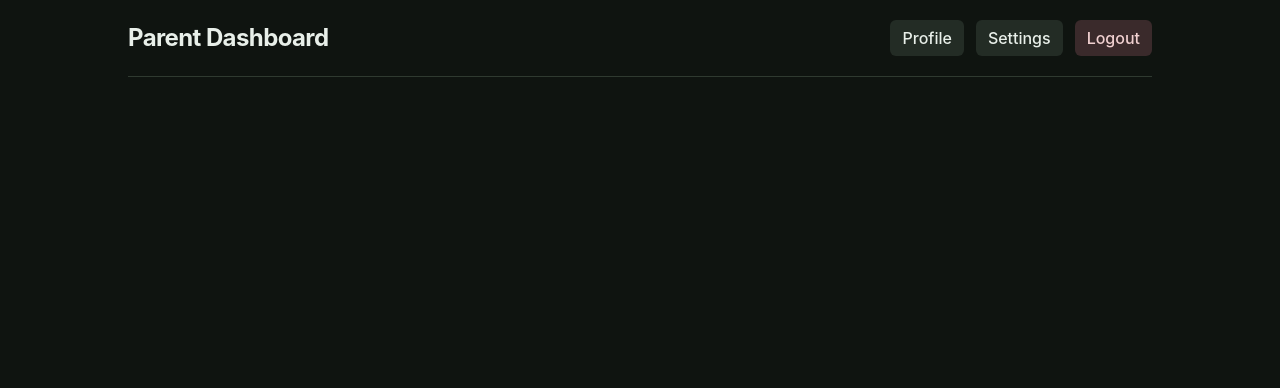
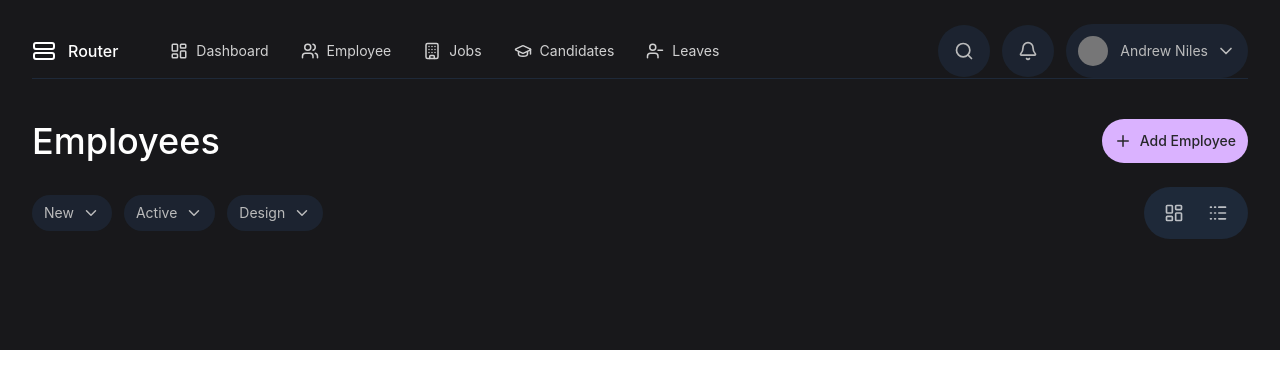
Before and after one commit to wasyn2025/react-router-learning, a React (Vite) app: page /dashboard in a window 1280 px wide. Shown: the top 388 px of the page. Built offline with nearby package versions, Linux system fonts and the light colour scheme; grey boxes are pictures that could not be loaded.

Commit message:
Add dashboard layout component and design

```diff
--- a/package.json
+++ b/package.json
@@ -11,6 +11,7 @@
   },
   "dependencies": {
     "@tailwindcss/vite": "^4.3.3",
+    "lucide-react": "^1.37.0",
     "react": "^19.2.8",
     "react-dom": "^19.2.8",
     "react-router-dom": "^7.18.2",
--- a/src/App.jsx
+++ b/src/App.jsx
@@ -2,9 +2,7 @@ import { BrowserRouter, Routes, Route, NavLink } from 'react-router-dom'
 import Home from './pages/Home';
 import Login from './pages/Login';
 import NotFound from './pages/NotFound';
-import ParentDashboard from './pages/ParentDashboard';
-import Profile from './pages/Profile';
-import Settings from './pages/Settings';
+import DashboardLayout from './layouts/DashboardLayout';
 
 export default function App() {
   return (
@@ -12,10 +10,7 @@ export default function App() {
       <Routes>
         <Route path='/' element={<Home />} />
         <Route path='/login' element={<Login />} />
-        <Route path='/dashboard' element={<ParentDashboard />}>
-          {/* <Route path='profile/' element={<Profile />} /> */}
-          <Route path='profile/:firstName?' element={<Profile />} />
-          <Route path='settings' element={<Settings />} />
+        <Route path='/dashboard' element={<DashboardLayout />}>
         </Route>
         <Route path='*' element={<NotFound />} />
       </Routes>
--- /dev/null
+++ b/src/layouts/DashboardLayout.jsx
@@ -0,0 +1,105 @@
+import { useNavigate, NavLink, Outlet } from "react-router-dom";
+import { Router, StretchHorizontal, LayoutDashboard, Users, Building, GraduationCap, Shredder, UserMinus, Search, Bell, Plus, ChevronDown, Logs } from "lucide-react";
+import BodyContainer from "../components/BodyContainer";
+
+export default function DashboardLayout() {
+    const navigation = useNavigate();
+
+    return (
+        <BodyContainer overwrite={true} extraClass="min-h-dvh relative">
+            <div className="absolute bg-zinc-900 top-0 right-0 left-0 h-[350px] -z-1"></div>
+            <div className="py-6 px-8">
+                {/* dashboard navigation */}
+                <header className="mb-10 flex items-center justify-between w-full border-b border-gray-800">
+                    <div className="flex items-center text-white gap-10">
+                        <div className="flex items-center gap-3">
+                            <StretchHorizontal size={24} />
+                            <h1 className="font-medium">Router</h1>
+                        </div>
+                        <nav className="flex items-center gap-2">
+                            <button className="cursor-pointer duration-300 transition-[opacity,background-color] hover:opacity-100 hover:bg-white/20 opacity-80 flex items-center gap-2 text-sm rounded-full py-2 px-3">
+                                <LayoutDashboard size={18} />
+                                <span>Dashboard</span>
+                            </button>
+                            <button className="cursor-pointer duration-300 transition-[opacity,background-color] hover:opacity-100 hover:bg-white/20 opacity-80 flex items-center gap-2 text-sm rounded-full py-2 px-3">
+                                <Users size={18} />
+                                <span>Employee</span>
+                            </button>
+                            <button className="cursor-pointer duration-300 transition-[opacity,background-color] hover:opacity-100 hover:bg-white/20 opacity-80 flex items-center gap-2 text-sm rounded-full py-2 px-3">
+                                <Building size={18} />
+                                <span>Jobs</span>
+                            </button>
+                            <button className="cursor-pointer duration-300 transition-[opacity,background-color] hover:opacity-100 hover:bg-white/20 opacity-80 flex items-center gap-2 text-sm rounded-full py-2 px-3">
+                                <GraduationCap size={18} />
+                                <span>Candidates</span>
+                            </button>
+                            <button className="cursor-pointer duration-300 transition-[opacity,background-color] hover:opacity-100 hover:bg-white/20 opacity-80 flex items-center gap-2 text-sm rounded-full py-2 px-3">
+                                <UserMinus size={18} />
+                                <span>Leaves</span>
+                            </button>
+                        </nav>
+                    </div>
+                    <div className="flex items-center text-white gap-3">
+                        <button className="cursor-pointer p-4 rounded-full bg-gray-800 hover:opacity-90 transition-opacity duration-300 opacity-70 flex items-center justify-center">
+                            <Search size={20} />
+                        </button>
+                        <button className="cursor-pointer p-4 rounded-full bg-gray-800 hover:opacity-90 transition-opacity duration-300 opacity-70 flex items-center justify-center">
+                            <Bell size={20} />
+                        </button>
+                        <button className="cursor-pointer p-3 rounded-full bg-gray-800 hover:opacity-90 transition-opacity duration-300 opacity-70 flex items-center gap-3">
+                            <img
+                                className="object-cover rounded-full size-[30px]"
+                                src="https://encrypted-tbn0.gstatic.com/images?q=tbn:ANd9GcQvgW8lWPGmrtbj9RRBwYfpepZRX-SQHy6i09CZkhGUkVf7kS78ODXr-tY&s=10"
+                                alt="[Put username from url paramter here] profile"
+                            />
+                            <div className="flex items-center gap-2">
+                                <span className="text-sm">Andrew Niles</span>
+                                <ChevronDown size={20} />
+                            </div>
+                        </button>
+                    </div>
+                </header>
+
+                {/* dashboard page title */}
+                <div className="mb-6 text-white flex items-center justify-between">
+                    <h1 className="font-medium text-4xl">Employees</h1>
+                    <button className="cursor-pointer rounded-full flex items-center gap-2 p-3 text-zinc-800 bg-purple-300">
+                        <Plus size={18} />
+                        <span className="text-sm font-medium">Add Employee</span>
+                    </button>
+                </div>
+
+                {/* dashboard page filter and selection */}
+                <div className="flex items-center justify-between text-white">
+                    <div className="flex items-center gap-3">
+                        <button className="cursor-pointer py-2 px-3 rounded-full bg-gray-800 hover:opacity-90 transition-opacity duration-300 opacity-70 flex items-center gap-2">
+                            <span className="text-sm">New</span>
+                            <ChevronDown size={18} />
+                        </button>
+                        <button className="cursor-pointer py-2 px-3 rounded-full bg-gray-800 hover:opacity-90 transition-opacity duration-300 opacity-70 flex items-center gap-2">
+                            <span className="text-sm">Active</span>
+                            <ChevronDown size={18} />
+                        </button>
+                        <button className="cursor-pointer py-2 px-3 rounded-full bg-gray-800 hover:opacity-90 transition-opacity duration-300 opacity-70 flex items-center gap-2">
+                            <span className="text-sm">Design</span>
+                            <ChevronDown size={18} />
+                        </button>
+                    </div>
+                    <div className="py-2 px-3 rounded-full bg-gray-800 flex items-center gap-2">
+                        <button className="cursor-pointer opacity-70 rounded-full p-2 transition-[opacity,background-color,color] duration-300 text-white hover:bg-purple-200 hover:opacity-90 hover:text-zinc-800">
+                            <LayoutDashboard size={20} />
+                        </button>
+                        <button className="cursor-pointer opacity-70 rounded-full p-2 transition-[opacity,background-color,color] duration-300 text-white hover:bg-purple-200 hover:opacity-90 hover:text-zinc-800">
+                            <Logs size={20} />
+                        </button>
+                    </div>
+                </div>
+
+                {/* dashboard page table */}
+                <div>
+
+                </div>
+            </div>
+        </BodyContainer>
+    );
+}
--- a/src/pages/Profile.jsx
+++ /dev/null
@@ -1,14 +0,0 @@
-import { useParams } from "react-router-dom";
-
-export default function Profile() {
-    const { firstName } = useParams();
-
-    console.log(firstName);
-
-    return (
-        <section className="p-6 rounded-lg bg-[var(--bg-surface)] border border-[var(--border)]">
-            <h2 className="font-semibold text-xl mb-2">Profile {firstName !== undefined ? `Of ${firstName}` : ''}</h2>
-            <p className="text-[var(--text-muted)]">This is the Profile child route, rendered inside the parent's Outlet.</p>
-        </section>
-    );
-}
--- a/src/pages/Settings.jsx
+++ /dev/null
@@ -1,8 +0,0 @@
-export default function Settings() {
-    return (
-        <section className="p-6 rounded-lg bg-[var(--bg-surface)] border border-[var(--border)]">
-            <h2 className="font-semibold text-xl mb-2">Settings</h2>
-            <p className="text-[var(--text-muted)]">This is the Settings child route, rendered inside the parent's Outlet.</p>
-        </section>
-    );
-}
```
Also changed, not shown: 1 other file (tests, documents, lock files or other folders).
